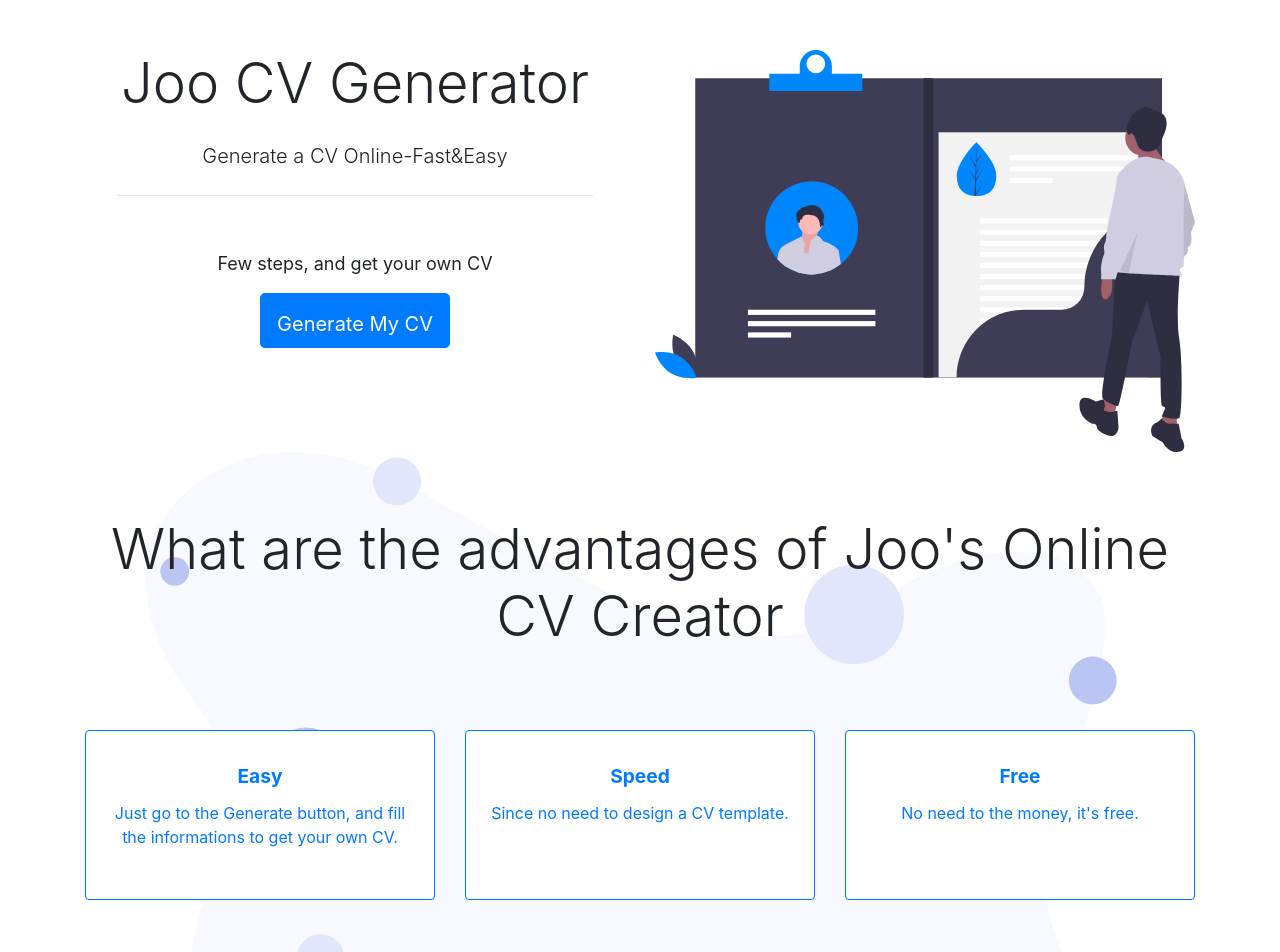
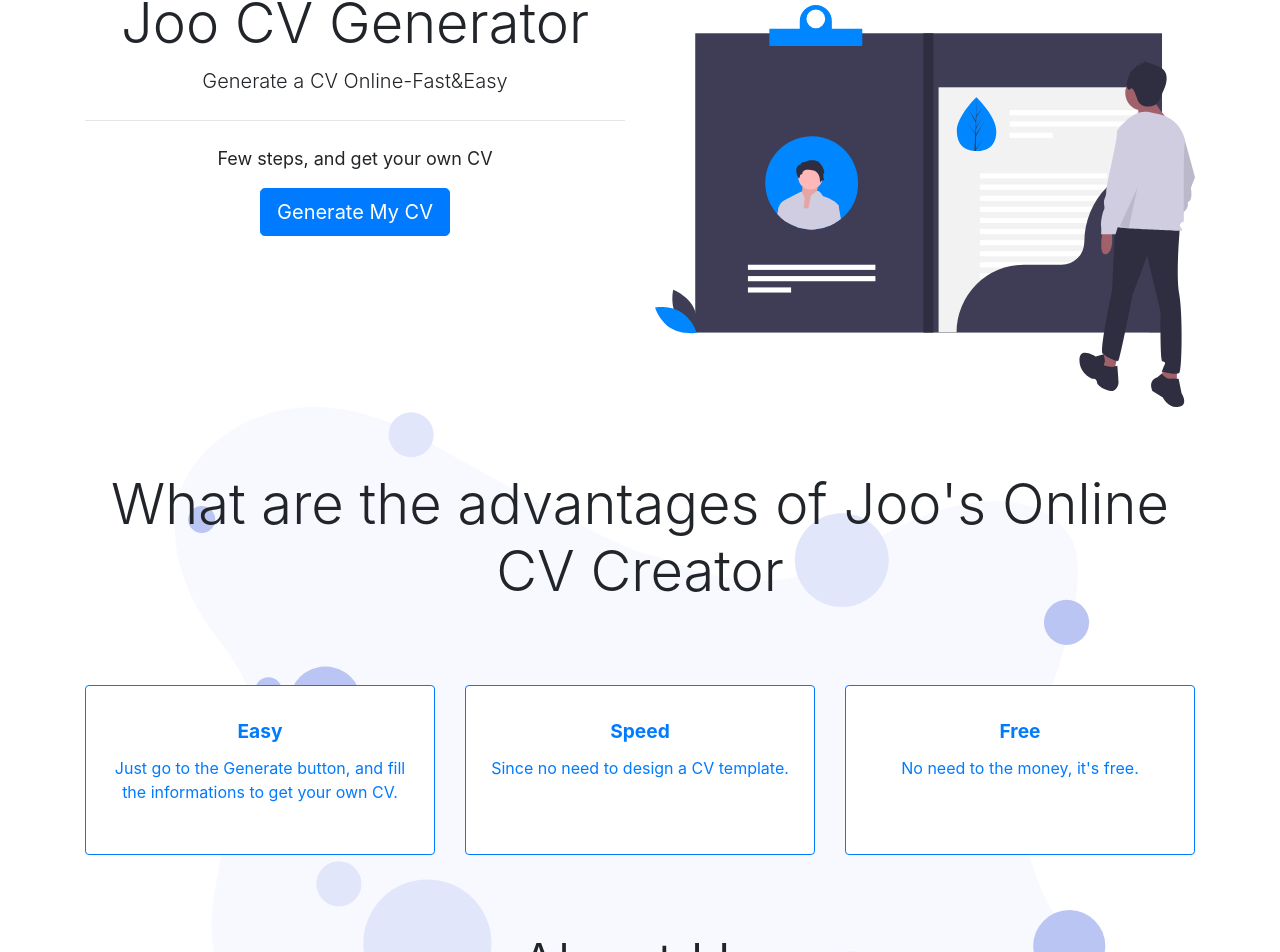
Before and after one commit to AMROAMRO404/CV-Generator-Angular, an Angular app: page / in a window 1280 px wide. Shown: the part 350-1302 px from the top of the page. Built offline with nearby package versions, Linux system fonts and the light colour scheme.

Commit message:
editing style in landing page

```diff
--- a/src/app/landing-page/first-part/first-part.component.css
+++ b/src/app/landing-page/first-part/first-part.component.css
@@ -1,15 +1,11 @@
 .jumbotron {
     background-color: white;
-    padding-top: 0;
-    padding-bottom: 0;
     margin-bottom: 0;
+    margin-top: 0;
     text-align: center;
+    padding: 0;
 }
 
 #hh {
     font-size: large;
 }
-
-* {
-    padding-top: 15px;
-}
--- a/src/app/landing-page/first-part/first-part.component.html
+++ b/src/app/landing-page/first-part/first-part.component.html
@@ -10,7 +10,7 @@
             </div>
         </div>
         <div class="col-12 col-lg-6">
-            <img src="../assets/cvimage.svg" alt="">
+            <img src="../assets/cvimage.svg" style="padding-top: 15px;" alt="">
         </div>
     </div>
 </div>
--- a/src/app/landing-page/second-part/second-part.component.css
+++ b/src/app/landing-page/second-part/second-part.component.css
@@ -5,8 +5,6 @@
     background-color: white;
     padding-bottom: 0;
     position: relative;
-    background-image: url("/assets/bg-2.svg");
-    background-size: 100% 100%;
 }
 
 .advantages {
@@ -14,10 +12,13 @@
 }
 
 #jumbo2 {
+    background-size: 100% 100%;
+    background-image: url("/assets/bg-2.svg");
     padding-bottom: 0;
 }
 
 #advs {
+    align-items: baseline;
     margin-top: 80px;
 }
 
@@ -32,6 +33,6 @@
 }
 
 .about-us {
-    padding-top: 100px;
+    padding-top: 60px;
     padding-bottom: 0;
 }
--- a/src/app/landing-page/second-part/second-part.component.html
+++ b/src/app/landing-page/second-part/second-part.component.html
@@ -4,7 +4,6 @@
     </div>
     <div class="container">
         <div class="row" id="advs">
-
             <div class="col-12 col-md-4 advantages ">
                 <div class="card border-primary mb-3">
                     <div class="card-body text-primary">
```
Also changed, not shown: src/assets/bg-2.svg.
